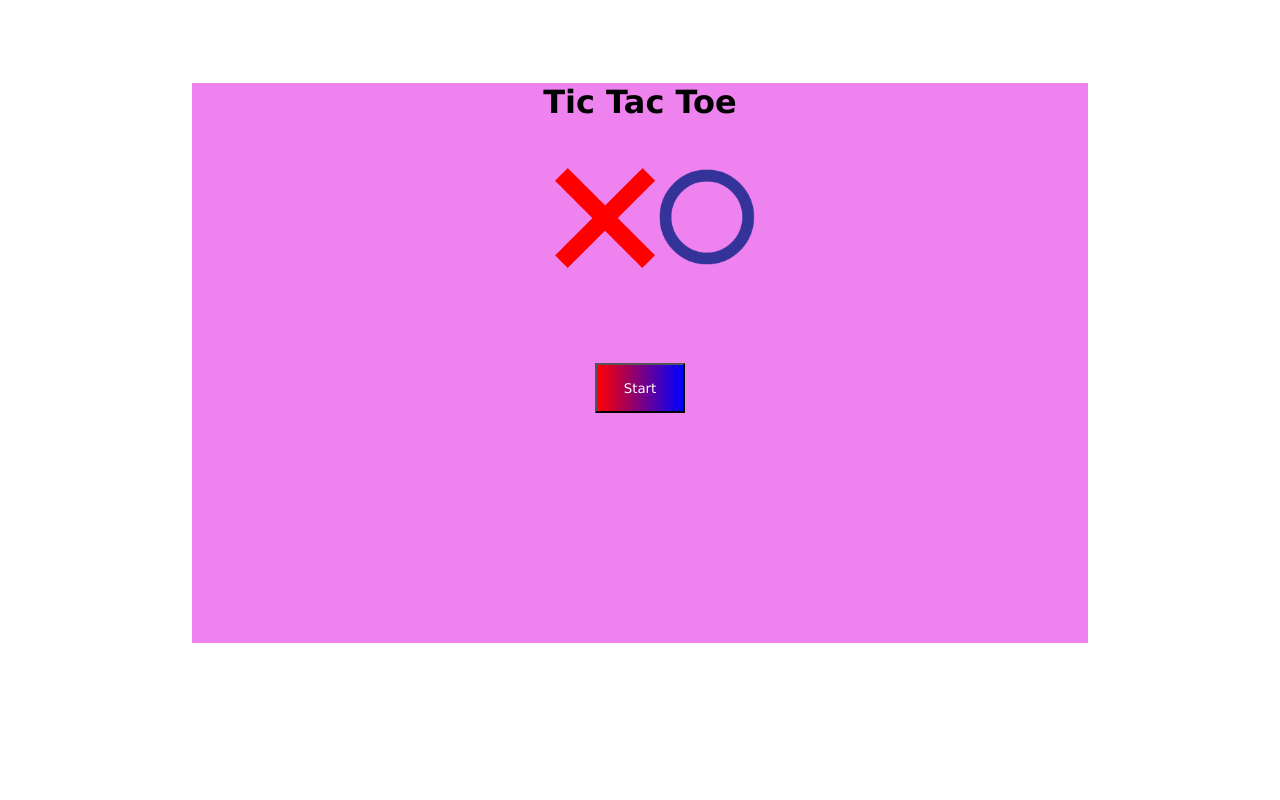
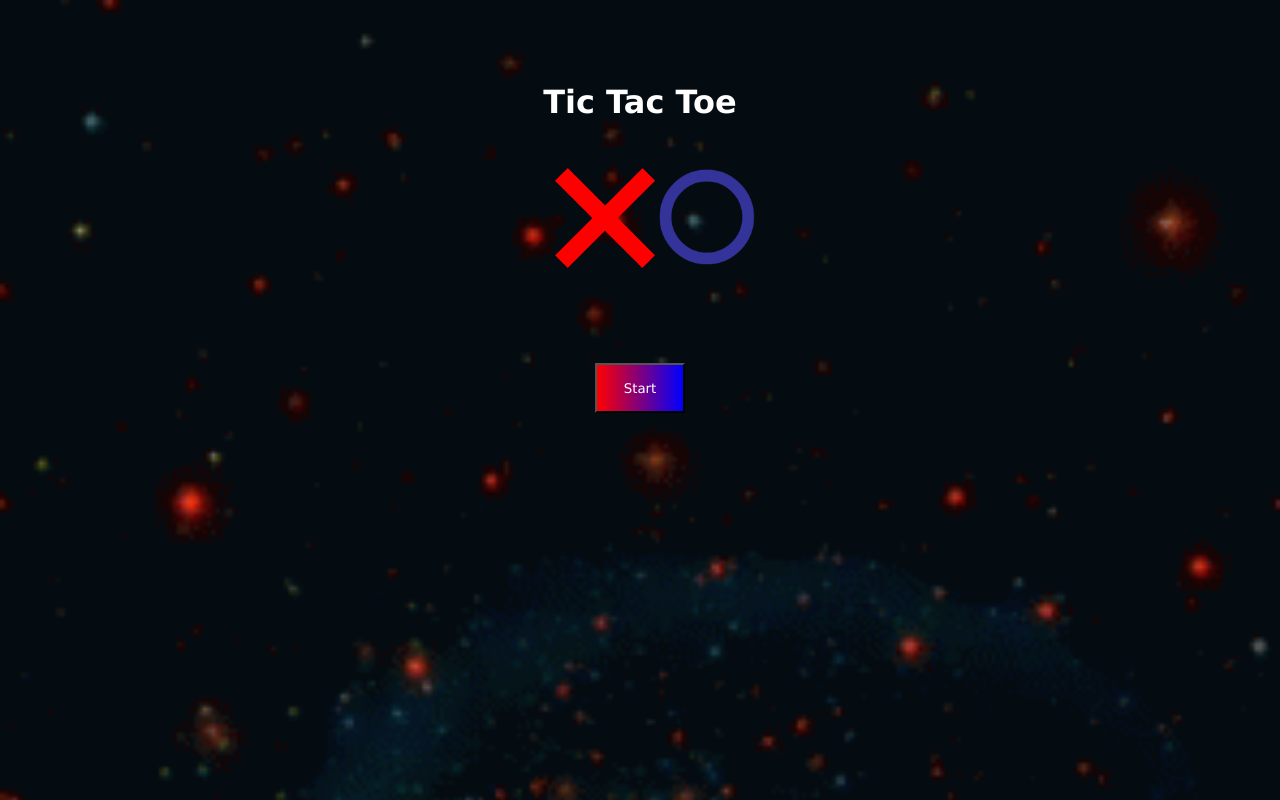
Before and after one commit to JoseLucasapp/Tic-tac-toe-game, a web app: file index.html in a window 1280 px wide. Run offline with its HTML, style and script files only (its server is not run), Linux system fonts and the light colour scheme; lists and menus that the app fills with data are empty.

Commit message:
update code

```diff
--- a/pages/game.html
+++ b/pages/game.html
@@ -7,6 +7,9 @@
 	<title>Tic Tac Toe</title>
 </head>
 <body onload="start();">
+	<svg id="arrowback" width="1em" height="1em" viewBox="0 0 16 16" class="back" fill="red" xmlns="http://www.w3.org/2000/svg">
+			<path fill-rule="evenodd" d="M2 0a2 2 0 0 0-2 2v12a2 2 0 0 0 2 2h12a2 2 0 0 0 2-2V2a2 2 0 0 0-2-2H2zm9.5 8.5a.5.5 0 0 0 0-1H5.707l2.147-2.146a.5.5 0 1 0-.708-.708l-3 3a.5.5 0 0 0 0 .708l3 3a.5.5 0 0 0 .708-.708L5.707 8.5H11.5z"/>
+	</svg>
 	<div align="center">
 		<h2 id="txt">Tic Tac Toe</h2><br>
 		<p id="txt2">IT'S THE TURN OF:<br><img id="img" class="img"></p>
--- a/script/script.js
+++ b/script/script.js
@@ -27,6 +27,7 @@ function start(){
 		document.getElementById('table').style.borderColor = 'red'
 		document.getElementById('txt').style.color = 'red'
 		document.getElementById('txt2').style.color = 'red'
+		document.getElementById('arrowback').style.fill = 'red'
 	}
 	else{
 		img.src='../img/o.png';
@@ -34,6 +35,7 @@ function start(){
 		document.getElementById('table').style.borderColor = 'blue'
 		document.getElementById('txt').style.color = 'blue'
 		document.getElementById('txt2').style.color = 'blue'
+		document.getElementById('arrowback').style.fill = 'blue'
 	}
 	q1.disabled = false;q2.disabled = false;q3.disabled = false;q4.disabled = false;q5.disabled = false;q6.disabled = false;q7.disabled = false;q8.disabled = false;q9.disabled = false;
 	document.getElementById('q1').style.backgroundImage = "url('../img/t.png')";
@@ -66,7 +68,7 @@ function update(){
 		document.getElementById('table').style.borderColor = 'blue'
 		document.getElementById('txt').style.color = 'blue'
 		document.getElementById('txt2').style.color = 'blue'
-
+		document.getElementById('arrowback').style.fill = 'blue'
 	}
 	else{
 		choice = 0;
@@ -75,6 +77,7 @@ function update(){
 		document.getElementById('table').style.borderColor = 'red'
 		document.getElementById('txt').style.color = 'red'
 		document.getElementById('txt2').style.color = 'red'
+		document.getElementById('arrowback').style.fill = 'red'
 	}
 }
 function q_1(){
--- a/styles/gamestyle.css
+++ b/styles/gamestyle.css
@@ -47,6 +47,12 @@
 	border: 1px;
 	text-align: center;
 }
+.back{
+	position: absolute;
+	width: 50px;
+	height: 50px;
+	margin-left: 2%;
+}
 @media(max-width: 1000px){
 	.pointsx{
 		width: 100px;
--- a/styles/startstyle.css
+++ b/styles/startstyle.css
@@ -1,4 +1,9 @@
 *{margin: 0; padding: 0;}
+body{
+    background: url('../img/space.gif');
+    background-repeat: no-repeat;
+    background-size: 100%;
+}
 .startbutton{
     width: 10%;
     height: 50px;
@@ -14,6 +19,7 @@
     text-align: center;
     width: 100%;
     height: 50%;
+    color: white;
 }
 .downpage{
     width: 100%;
@@ -25,7 +31,6 @@
     height: 70%;
     margin-top: 6.5%;
     margin-left: 15%;
-    background-color: violet;
     font-family: Verdana, Geneva, Tahoma, sans-serif;
 }
 .imgs{
```
Also changed, not shown: img/space.gif (added).
